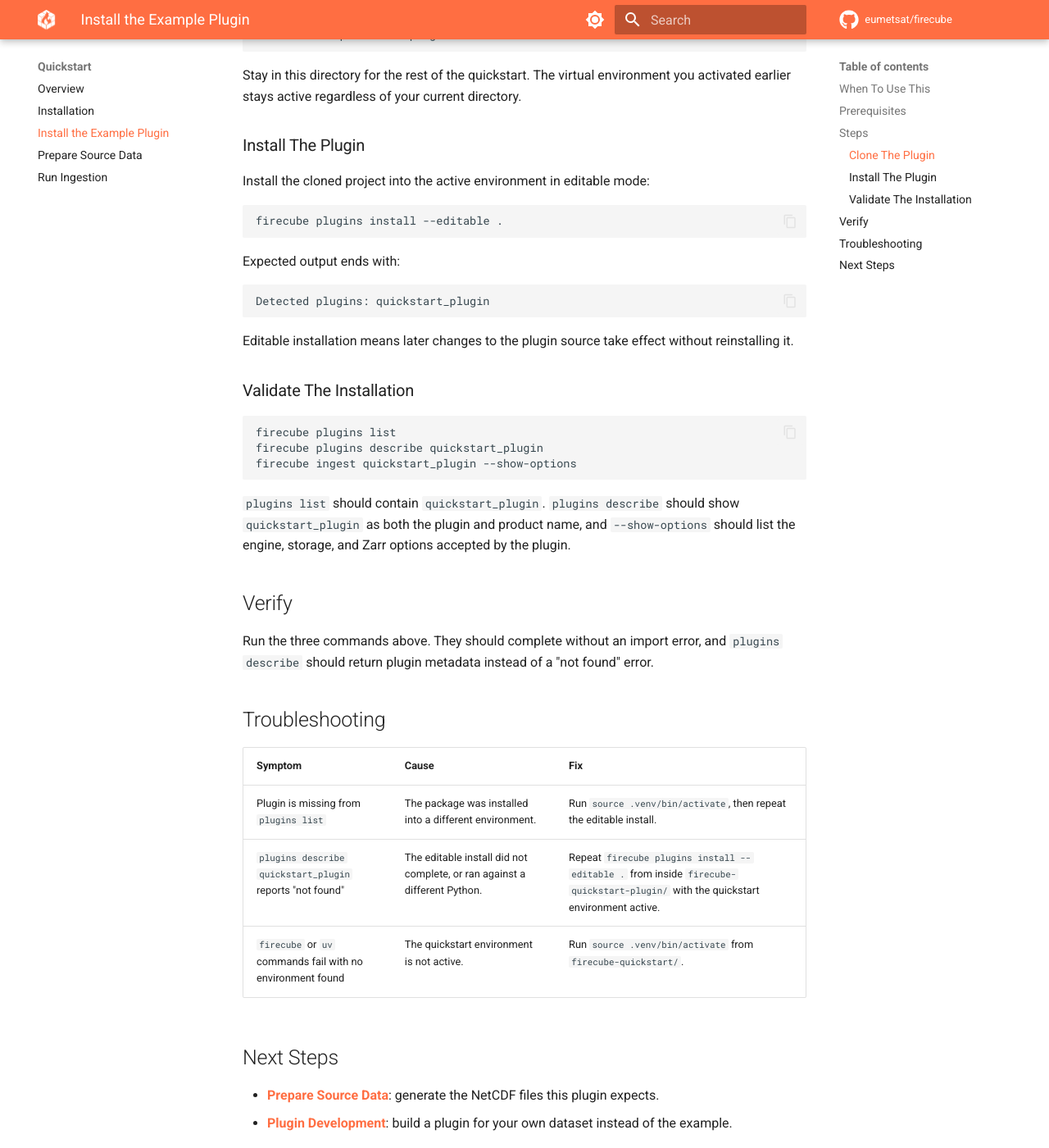
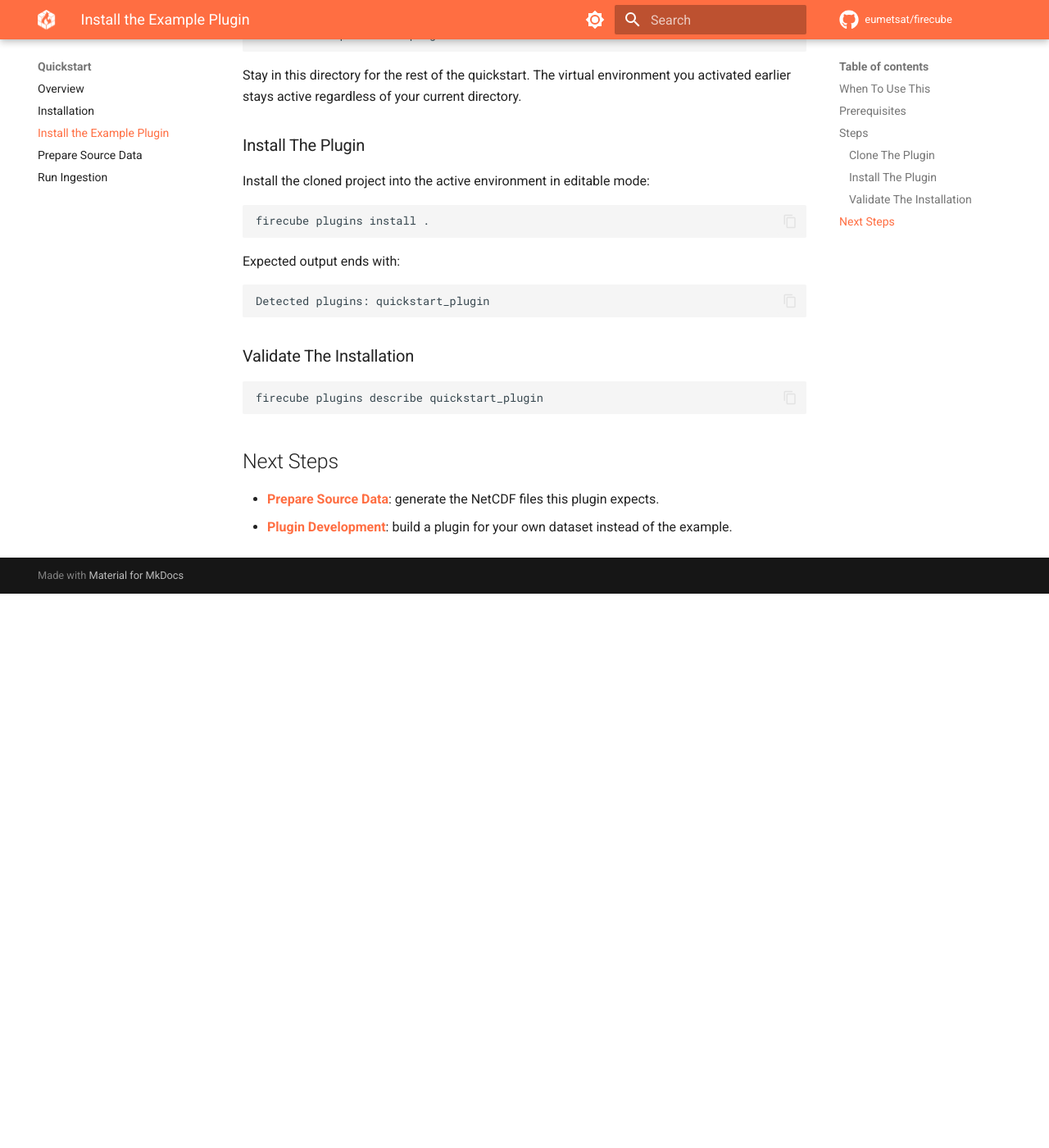
Before and after one commit to eumetsat/firecube, an MkDocs documentation site: the page built from docs/quickstart/plugins.md, in a window 1280 px wide and 1400 px high, scrolled down 765 px. Shown: the whole window at 82% size. Built offline with MkDocs 1.6.1 and Material for MkDocs 9.7.7, drawn with Linux system fonts in a browser that asks for light colours; comment, search, counter and statistics services are not loaded; the version menu is left out; after the commit the page ends 1489 px from its top, so only the background shows below that.

Commit message:
docs: simplify plugin install instructions in quickstart
Signed-off-by: Anna-Lena Erdmann <anle.erdmann@gmail.com>

````diff
--- a/docs/quickstart/plugins.md
+++ b/docs/quickstart/plugins.md
@@ -33,7 +33,7 @@ you activated earlier stays active regardless of your current directory.
 Install the cloned project into the active environment in editable mode:
 
 ```bash
-firecube plugins install --editable .
+firecube plugins install .
 ```
 
 Expected output ends with:
@@ -42,35 +42,15 @@ Expected output ends with:
 Detected plugins: quickstart_plugin
 ```
 
-Editable installation means later changes to the plugin source take effect
-without reinstalling it.
 
 ### Validate The Installation
 
 ```bash
-firecube plugins list
 firecube plugins describe quickstart_plugin
-firecube ingest quickstart_plugin --show-options
+
 ```
 
-`plugins list` should contain `quickstart_plugin`. `plugins describe` should
-show `quickstart_plugin` as both the plugin and product name, and
-`--show-options` should list the engine, storage, and Zarr options accepted by
-the plugin.
 
-## Verify
-
-Run the three commands above. They should complete without an import error,
-and `plugins describe` should return plugin metadata instead of a "not found"
-error.
-
-## Troubleshooting
-
-| Symptom | Cause | Fix |
-|---|---|---|
-| Plugin is missing from `plugins list` | The package was installed into a different environment. | Run `source .venv/bin/activate`, then repeat the editable install. |
-| `plugins describe quickstart_plugin` reports "not found" | The editable install did not complete, or ran against a different Python. | Repeat `firecube plugins install --editable .` from inside `firecube-quickstart-plugin/` with the quickstart environment active. |
-| `firecube` or `uv` commands fail with no environment found | The quickstart environment is not active. | Run `source .venv/bin/activate` from `firecube-quickstart/`. |
 
 ## Next Steps
 
````
